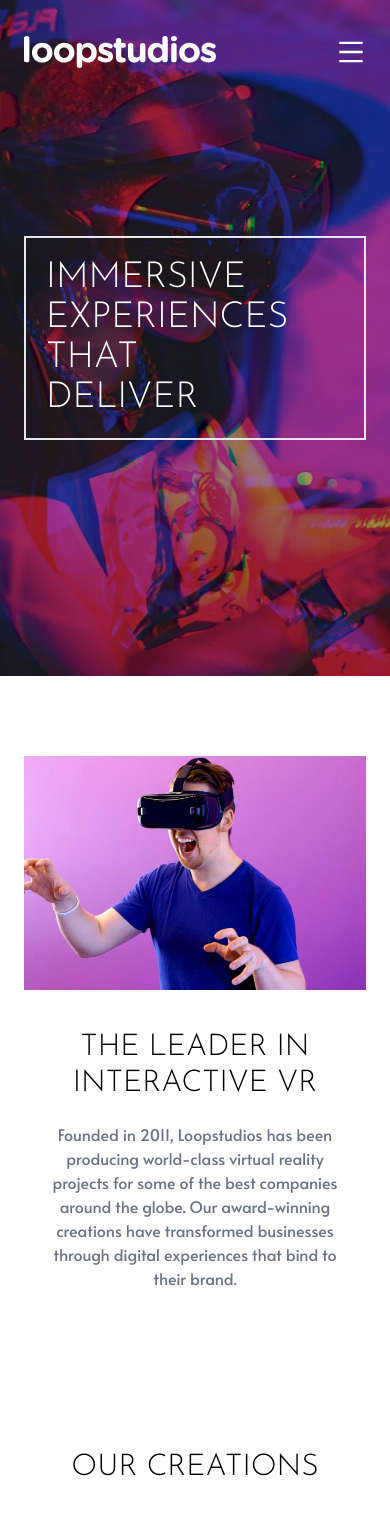
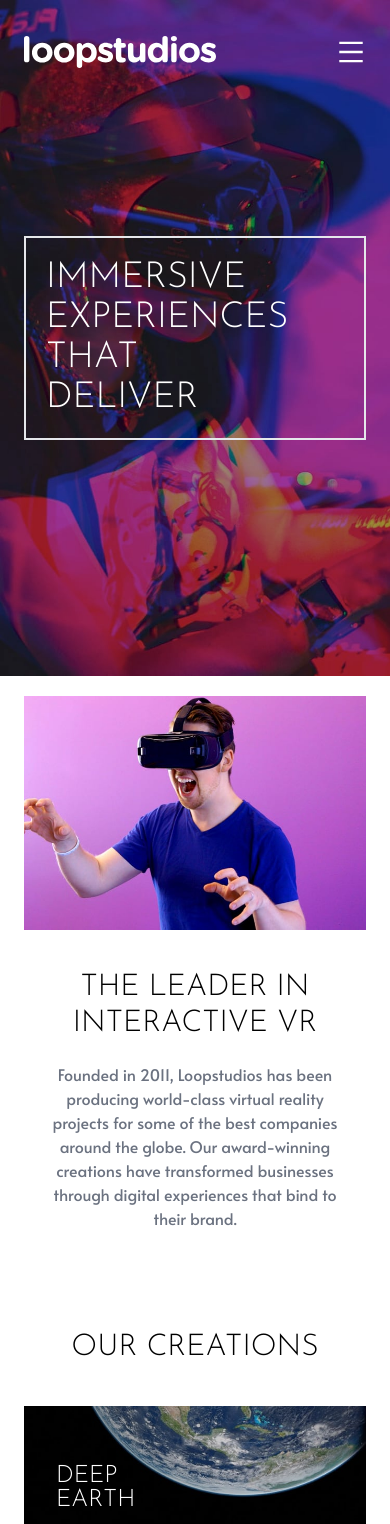
Before and after one commit to FrontendBy-GJ/loopstudios-landing-page, a React (Vite) app: page / in a window 390 px wide. Shown: the top 1524 px of the page. Built offline with nearby package versions, Linux system fonts and the light colour scheme.

Commit message:
style: adjust padding in about section

```diff
--- a/src/App.jsx
+++ b/src/App.jsx
@@ -30,7 +30,7 @@ function App() {
 
         <section
           id="about"
-          className="-scroll-mt-20 bg-white px-6 py-20 lg:py-40"
+          className="-scroll-mt-20 bg-white px-6 py-5 lg:py-40"
         >
           <div className="relative mx-auto max-w-6xl">
             <picture>
```
